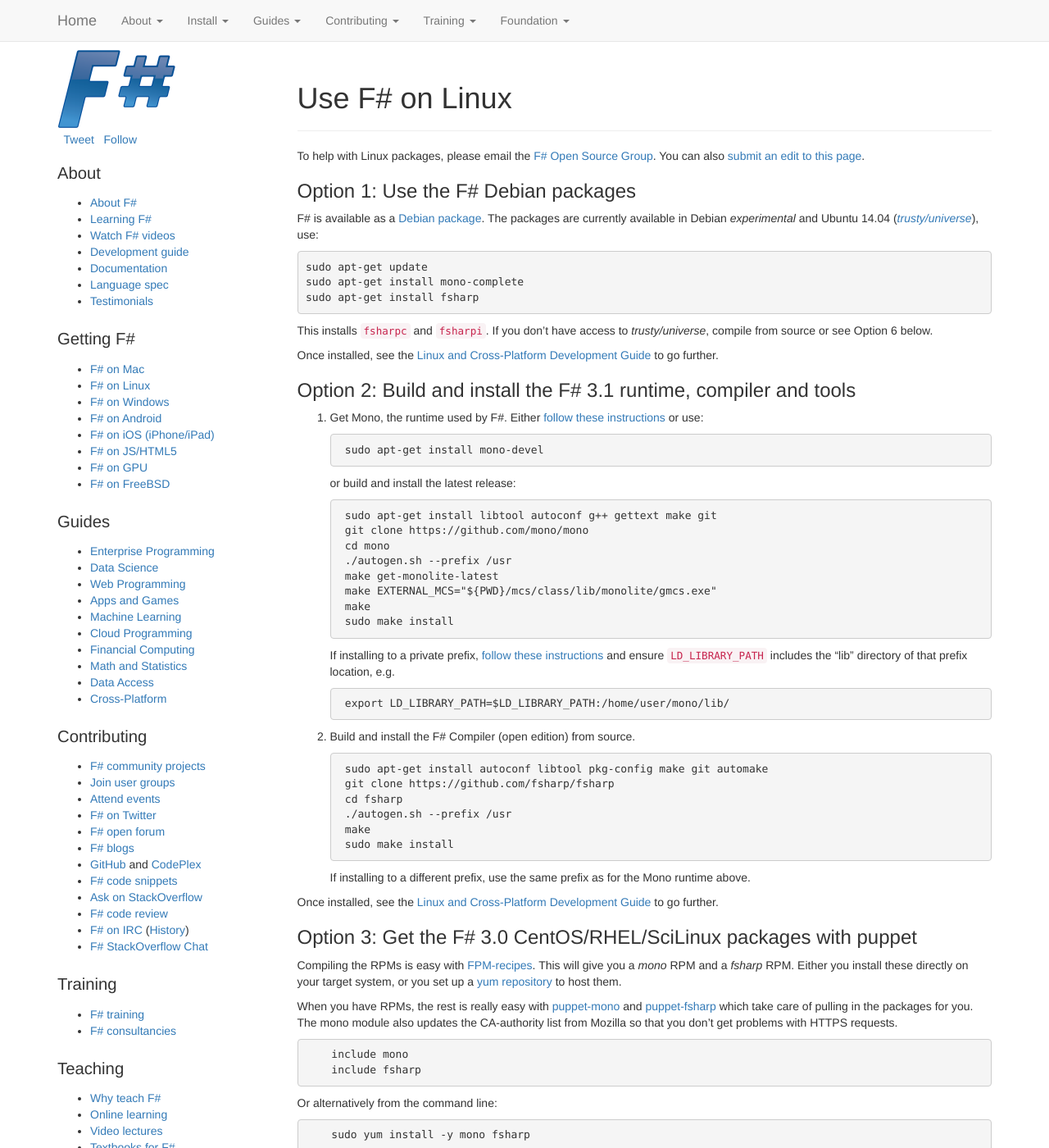
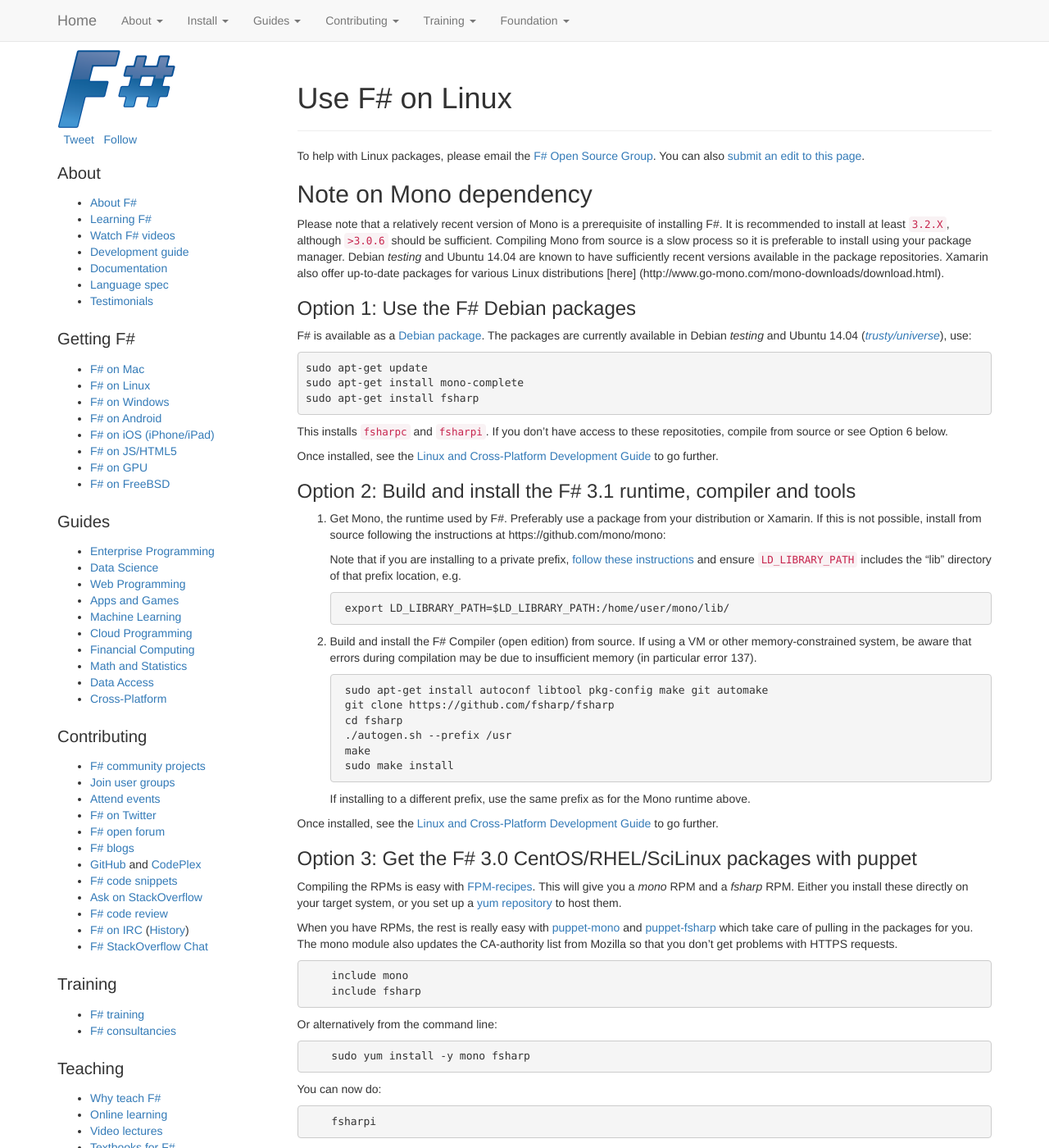
Before and after one commit to fsharp/fsharp.org, a Jekyll site: the page built from use/linux/index.md, in a window 1280 px wide and 1400 px high. Shown: the whole window at 82% size. Built offline with Jekyll 4.4.1, drawn with Linux system fonts in a browser that asks for light colours; nearby versions of some CDN libraries; some web fonts are replaced; comment, search, counter and statistics services are not loaded.

Commit message:
Update Linux installation instruction
Should be clearer now what version of Mono is required. Defer instructions for installing from source to good quality instructions at github.com/mono/mono.

```diff
--- a/use/linux/index.md
+++ b/use/linux/index.md
@@ -7,15 +7,19 @@
 To help with Linux packages, please email the [F# Open Source Group](http://fsharp.github.com).  You can also
 [submit an edit to this page](https://github.com/fsharp/fsfoundation/blob/gh-pages/use/linux/index.md).
 
+## Note on Mono dependency
+
+Please note that a relatively recent version of Mono is a prerequisite of installing F#. It is recommended to install at least `3.2.X`, although `>3.0.6` should be sufficient. Compiling Mono from source is a slow process so it is preferable to install using your package manager. Debian *testing* and Ubuntu 14.04 are known to have sufficiently recent versions available in the package repositories. Xamarin also offer up-to-date packages for various Linux distributions [here] (http://www.go-mono.com/mono-downloads/download.html).
+
 ### Option 1: Use the F# Debian packages
 
-F# is available as a [Debian package](http://packages.qa.debian.org/f/fsharp.html). The packages are currently available in Debian _experimental_ and Ubuntu 14.04 ([_trusty/universe_](http://packages.ubuntu.com/trusty/fsharp)), use:
+F# is available as a [Debian package](http://packages.qa.debian.org/f/fsharp.html). The packages are currently available in Debian _testing_ and Ubuntu 14.04 ([_trusty/universe_](http://packages.ubuntu.com/trusty/fsharp)), use:
 
     sudo apt-get update
     sudo apt-get install mono-complete
     sudo apt-get install fsharp
 
-This installs `fsharpc` and `fsharpi`. If you don't have access to *trusty/universe*, compile from source or see Option 6 below.
+This installs `fsharpc` and `fsharpi`. If you don't have access to these repositoties, compile from source or see Option 6 below.
 
 
 Once installed, see the [Linux and Cross-Platform Development Guide](/guides/mac-linux-cross-platform) to
@@ -25,26 +29,13 @@
 ### Option 2: Build and install the F# 3.1 runtime, compiler and tools
 
 
-1. Get Mono, the runtime used by F#. Either [follow these instructions](http://www.go-mono.com/mono-downloads/download.html) or use:
+1. Get Mono, the runtime used by F#. Preferably use a package from your distribution or Xamarin. If this is not possible, install from source following the instructions at https://github.com/mono/mono:
 
-        sudo apt-get install mono-devel
-
-   or build and install the latest release:
-
-        sudo apt-get install libtool autoconf g++ gettext make git
-        git clone https://github.com/mono/mono
-        cd mono
-        ./autogen.sh --prefix /usr
-        make get-monolite-latest
-        make EXTERNAL_MCS="${PWD}/mcs/class/lib/monolite/gmcs.exe"
-        make
-        sudo make install
-
-   If installing to a private prefix, [follow these instructions](http://mono-project.com/Parallel_Mono_Environments) and ensure `LD_LIBRARY_PATH` includes the "lib" directory of that prefix location, e.g.
+   Note that if you are installing to a private prefix, [follow these instructions](http://mono-project.com/Parallel_Mono_Environments) and ensure `LD_LIBRARY_PATH` includes the "lib" directory of that prefix location, e.g.
 
         export LD_LIBRARY_PATH=$LD_LIBRARY_PATH:/home/user/mono/lib/
 
-2. Build and install the F# Compiler (open edition) from source.
+2. Build and install the F# Compiler (open edition) from source. If using a VM or other memory-constrained system, be aware that errors during compilation may be due to insufficient memory (in particular error 137).
 
         sudo apt-get install autoconf libtool pkg-config make git automake
         git clone https://github.com/fsharp/fsharp
```
